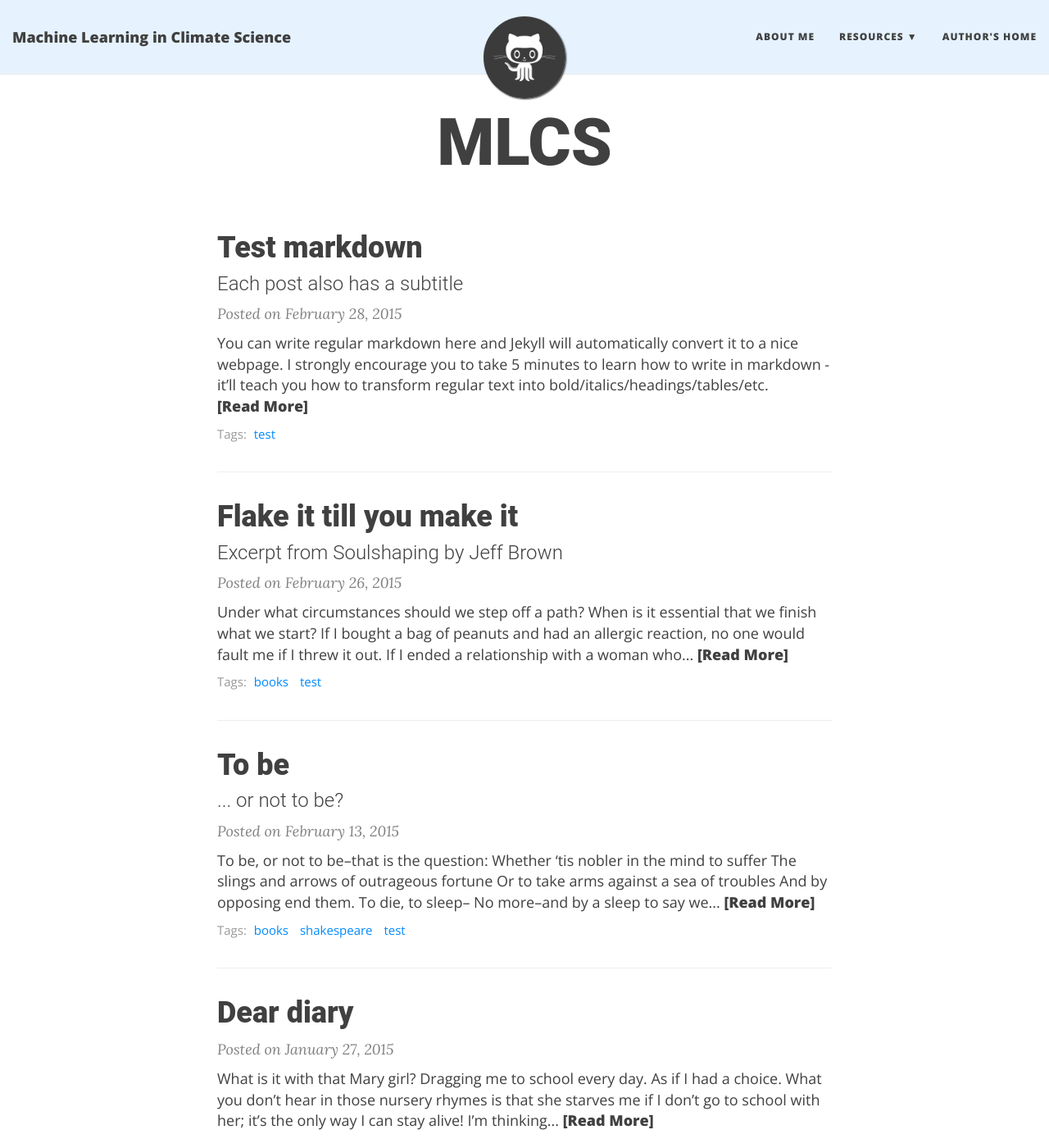
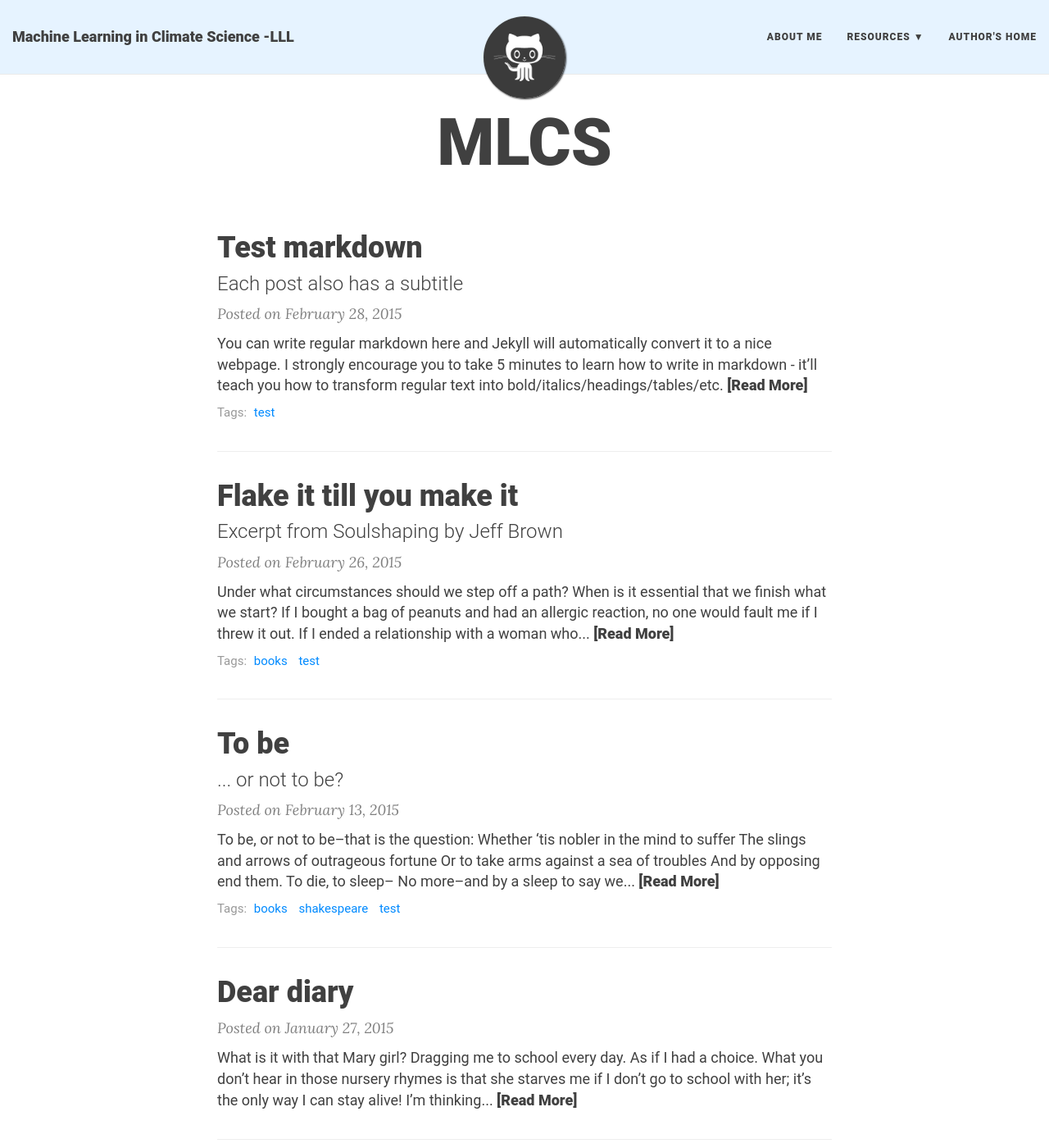
Before and after one commit to mlcs/mlcs.github.io, a Jekyll site: the page built from index.html, in a window 1280 px wide and 1400 px high. Shown: the whole window at 82% size. Built offline with Jekyll 4.4.1, drawn with Linux system fonts in a browser that asks for light colours; nearby versions of some CDN libraries; the list of posts is cut into pages by our own code.

Commit message:
Update all CSS values: font family -> Roboto

```diff
--- a/_config.yml
+++ b/_config.yml
@@ -1,7 +1,7 @@
 # --- General options --- #
 
 # Name of website
-title: Machine Learning in Climate Science
+title: Machine Learning in Climate Science -LLL
 
 # Short description of your site
 description: MLCS
--- a/css/main.css
+++ b/css/main.css
@@ -57,7 +57,7 @@
 }
 
 .main-explain-area {
-  font-family: 'Open Sans', 'Helvetica Neue', Helvetica, Arial, sans-serif;
+  font-family: 'Roboto', 'Roboto', 'Open Sans', 'Helvetica Neue', Helvetica, Arial, sans-serif;
   padding: 15px inherit;
 }
 
@@ -108,7 +108,7 @@
 .navbar-custom {
   background-color: {{ site.navbar-col }};
   border-bottom: 1px solid #EAEAEA;
-  font-family: 'Open Sans', 'Helvetica Neue', Helvetica, Arial, sans-serif;
+  font-family: 'Roboto', 'Open Sans', 'Helvetica Neue', Helvetica, Arial, sans-serif;
   {% if site.navbar-img %}
   background-image: url({{ site.navbar-img | relative_url }});
   background-attachment: fixed;
@@ -285,7 +285,7 @@
   padding: 0;
 }
 footer .copyright {
-  font-family: 'Open Sans', 'Helvetica Neue', Helvetica, Arial, sans-serif;
+  font-family: 'Roboto', 'Open Sans', 'Helvetica Neue', Helvetica, Arial, sans-serif;
   text-align: center;
   margin-bottom: 0;
 }
@@ -351,7 +351,7 @@
   margin: 0 0 10px;
 }
 .post-preview .post-entry {
-  font-family: 'Open Sans', 'Helvetica Neue', Helvetica, Arial, sans-serif;
+  font-family: 'Roboto', 'Open Sans', 'Helvetica Neue', Helvetica, Arial, sans-serif;
 }
 .post-entry-container {
   display: inline-block;
@@ -388,7 +388,7 @@
 /* --- Tags --- */
 
 .blog-tags {
-  font-family: 'Open Sans', 'Helvetica Neue', Helvetica, Arial, sans-serif;
+  font-family: 'Roboto', 'Open Sans', 'Helvetica Neue', Helvetica, Arial, sans-serif;
   color: #999;
   font-size: 15px;
   margin-bottom: 30px;
@@ -481,7 +481,7 @@
   font-size: 27px;
   line-height: 1.1;
   display: block;
-  font-family: 'Open Sans', 'Helvetica Neue', Helvetica, Arial, sans-serif;
+  font-family: 'Roboto', 'Open Sans', 'Helvetica Neue', Helvetica, Arial, sans-serif;
   font-weight: 300;
   margin: 10px 0 0;
 }
@@ -506,7 +506,7 @@
   padding: 5px 10px;
   font-size: 11px;
   color: #EEE;
-  font-family: 'Open Sans', 'Helvetica Neue', Helvetica, Arial, sans-serif;
+  font-family: 'Roboto', 'Open Sans', 'Helvetica Neue', Helvetica, Arial, sans-serif;
   right: 0;
   bottom: 0;
   display: none;
@@ -590,7 +590,7 @@
 /* --- Pager --- */
 
 .pager li a {
-  font-family: 'Open Sans', 'Helvetica Neue', Helvetica, Arial, sans-serif;
+  font-family: 'Roboto', 'Open Sans', 'Helvetica Neue', Helvetica, Arial, sans-serif;
   text-transform: uppercase;
   font-size: 14px;
   font-weight: 800;
@@ -770,7 +770,7 @@
 }
 
 #full-tags-list {
-  font-family: 'Open Sans', 'Helvetica Neue', Helvetica, Arial, sans-serif;
+  font-family: 'Roboto', 'Open Sans', 'Helvetica Neue', Helvetica, Arial, sans-serif;
 }
 
 #full-tags-list .tag-entry {
```
